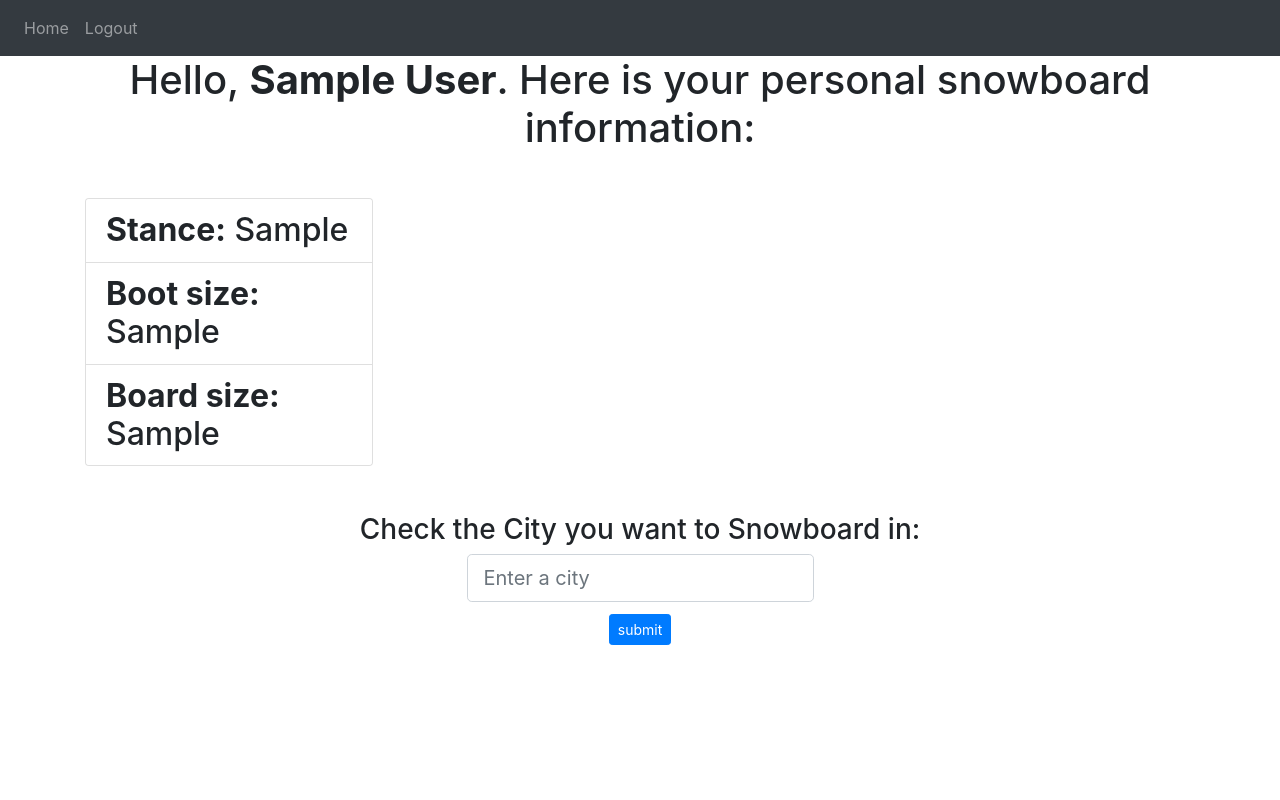
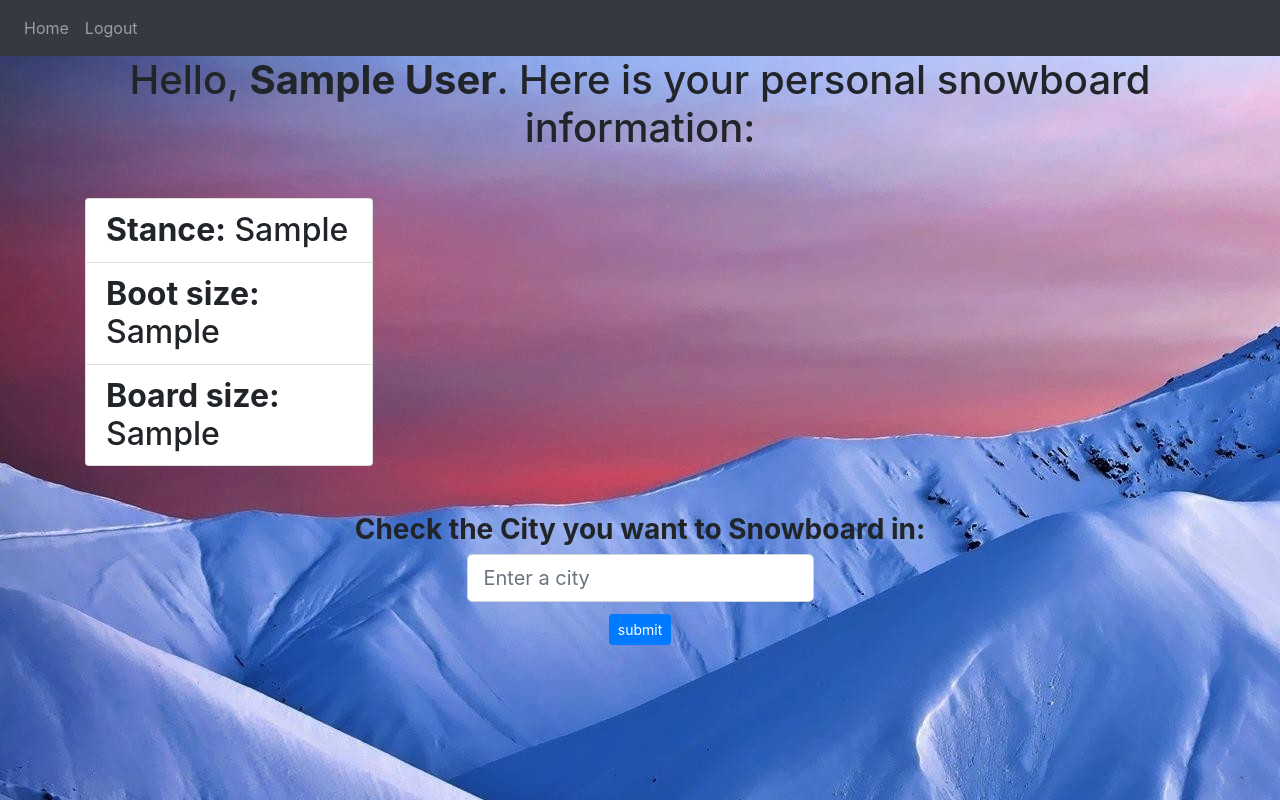
Before and after one commit to halfgreen12/tahoesnowrides.com, a Flask app: page /home in a window 1280 px wide. Run offline with Flask 2, Linux system fonts and the light colour scheme; a user stored in the database is signed in; tables that the repository leaves empty hold one stand-in row (values such as "Sample post"); some libraries are stand-ins or nearby versions.

Commit message:
added snowy mountain background image

```diff
--- a/website/templates/home.html
+++ b/website/templates/home.html
@@ -2,6 +2,12 @@
 {% block title %} Home {% endblock %}
 
 {% block content %}
+<style>
+body  {
+  background-image: url("static/images/snow-mountain.jpg");
+
+}
+</style>
 <h1 align="center">
     <div class="h2">
 			<h1>Hello, <strong>{{ full_name }}</strong>. Here is your personal snowboard information:</h1>
@@ -16,8 +22,7 @@
 			<br>
 	</div>
 	<div class="container">
-		<h3>Check the City you want to Snowboard in:</h3>
-
+		<h3><strong>Check the City you want to Snowboard in:</strong></h3>
 			<form action="/home" method="POST">
 				<div class="form-group">
 					<label for="city">
```
Also changed, not shown: website/static/images/snow-mountain.jpg (added).
